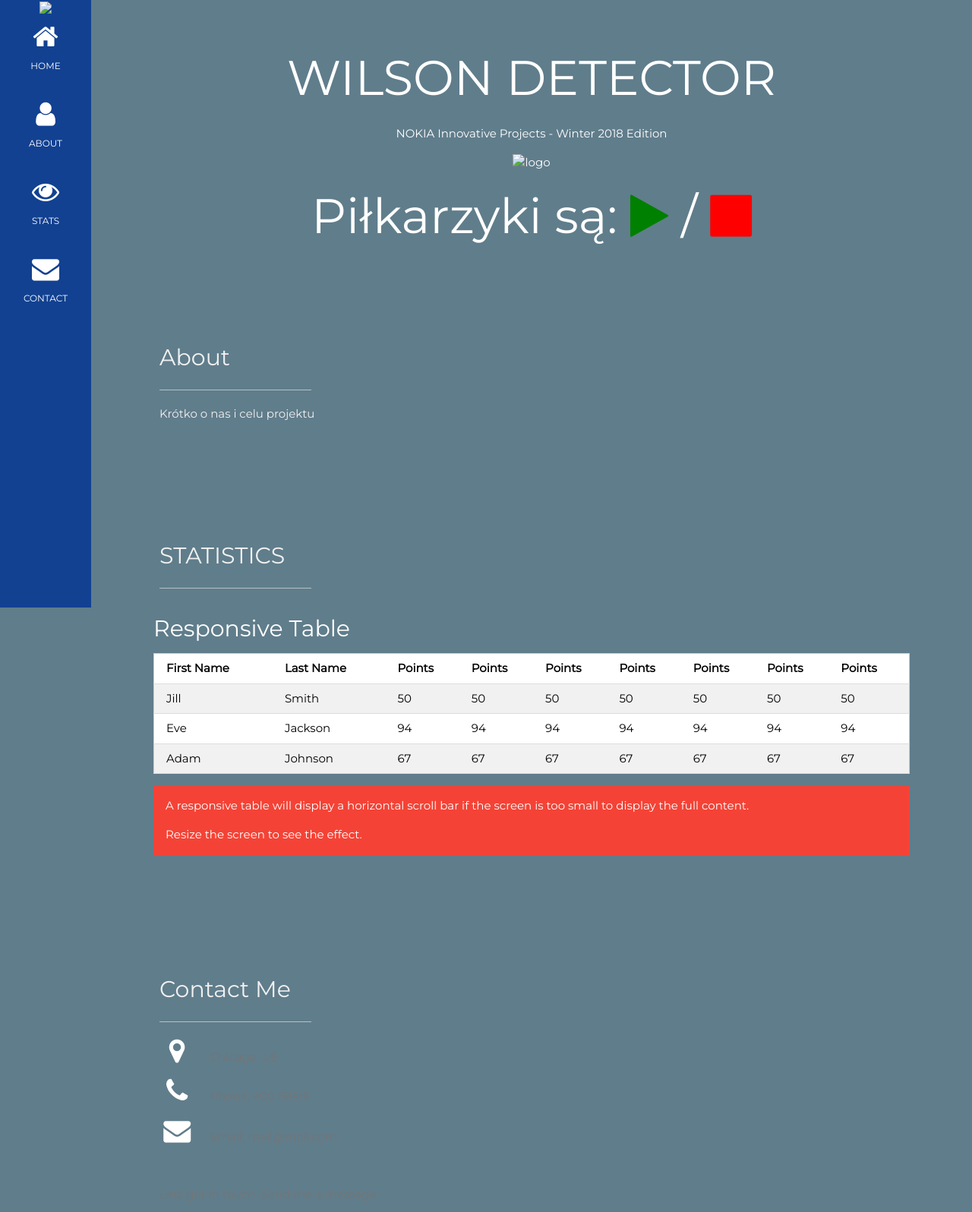
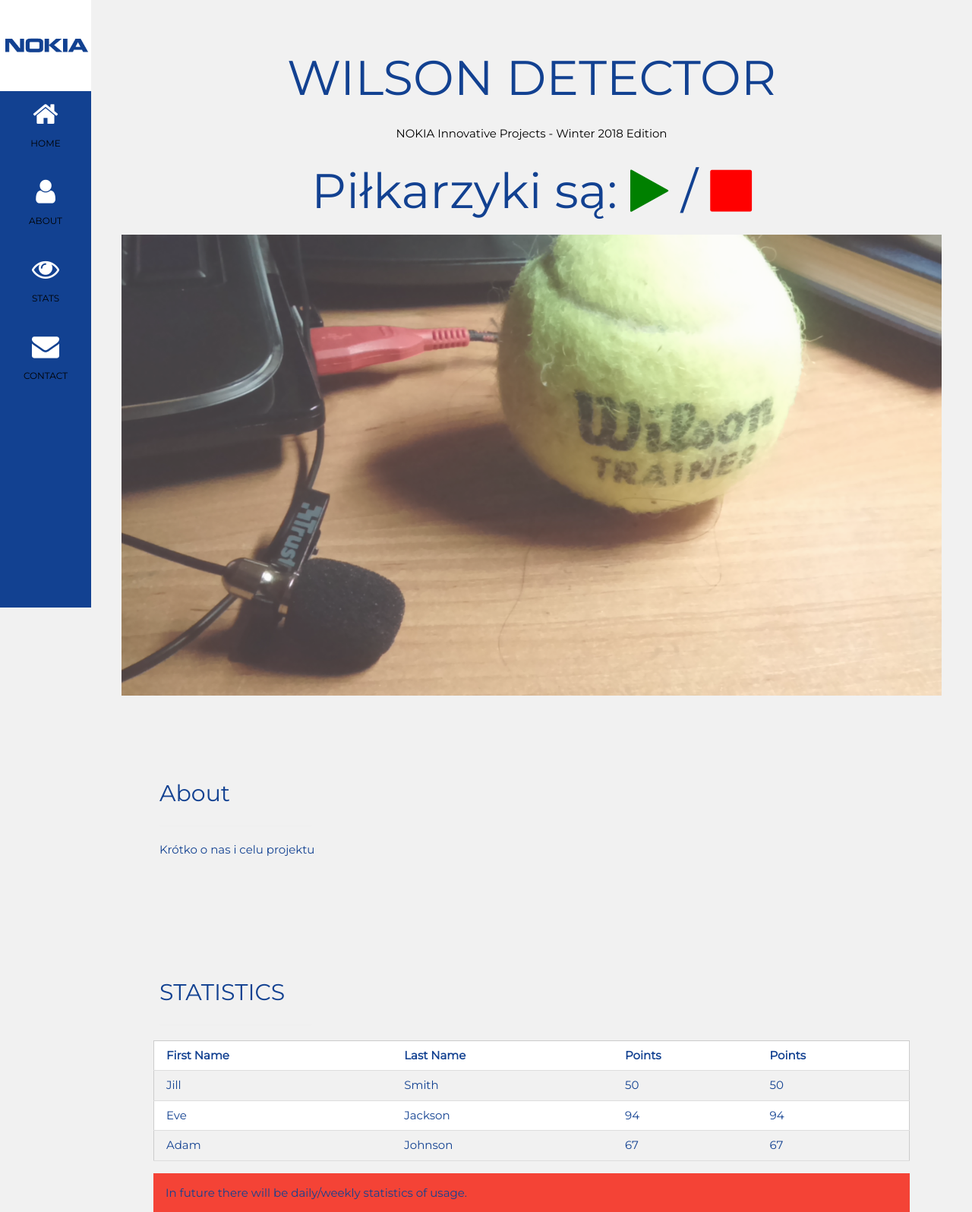
Before and after one commit to nokia-wroclaw/innovativeproject-sound-detector, a plain HTML site: page frontend/index.html in a window 1280 px wide. Shown: the top 1596 px of the page at 76% size. Drawn offline with nearby package versions, Linux system fonts and the light colour scheme.

Commit message:
Changed colors of dashboard

```diff
--- a/frontend/index.html
+++ b/frontend/index.html
@@ -15,41 +15,50 @@
     #main {margin-left: 120px}
     /* Remove margins from "page content" on small screens */
     @media only screen and (max-width: 600px) {#main {margin-left: 0}}
-    .nokia-colors {
+    .nokia-bg {
         background-color: #124191!important;
     }
+    .nokia-text {
+        color: #124191!important;
+    }
+    .nokia-bgwhite {
+        background-color: white;
+    }
+    .nokia-textwhite {
+        color: white;
+    }
 </style>
-<body class="w3-blue-grey">
+<body class="w3-light-gray">
 
 <!-- Icon Bar (Sidebar - hidden on small screens) -->
-<nav class="w3-sidebar w3-bar-block w3-small w3-hide-small w3-center nokia-colors">
+<nav class="w3-sidebar w3-bar-block w3-small w3-hide-small w3-center nokia-bg">
     <!-- Avatar image in top left corner -->
-    <img src="/w3images/avatar_smoke.jpg" style="width:100%">
-    <a href="#" class="w3-bar-item w3-button w3-padding-large w3-hover-black">
-        <i class="fa fa-home w3-xxlarge"></i>
+    <img src="img/nokialogo.png" style="width:100%" class="nokia-bgwhite">
+    <a href="#" class="w3-bar-item w3-button w3-padding-large w3-hover-light-gray">
+        <i class="fa fa-home w3-xxlarge nokia-textwhite"></i>
         <p>HOME</p>
     </a>
-    <a href="#about" class="w3-bar-item w3-button w3-padding-large w3-hover-black">
-        <i class="fa fa-user w3-xxlarge"></i>
+    <a href="#about" class="w3-bar-item w3-button w3-padding-large w3-hover-light-gray">
+        <i class="fa fa-user w3-xxlarge nokia-textwhite"></i>
         <p>ABOUT</p>
     </a>
-    <a href="#photos" class="w3-bar-item w3-button w3-padding-large w3-hover-black">
-        <i class="fa fa-eye w3-xxlarge"></i>
+    <a href="#photos" class="w3-bar-item w3-button w3-padding-large w3-hover-light-gray">
+        <i class="fa fa-eye w3-xxlarge nokia-textwhite"></i>
         <p>STATS</p>
     </a>
-    <a href="#contact" class="w3-bar-item w3-button w3-padding-large w3-hover-black">
-        <i class="fa fa-envelope w3-xxlarge"></i>
+    <a href="#contact" class="w3-bar-item w3-button w3-padding-large w3-hover-light-gray">
+        <i class="fa fa-envelope w3-xxlarge nokia-textwhite"></i>
         <p>CONTACT</p>
     </a>
 </nav>
 
 <!-- Navbar on small screens (Hidden on medium and large screens) -->
 <div class="w3-top w3-hide-large w3-hide-medium" id="myNavbar">
-    <div class="w3-bar nokia-colors w3-opacity w3-hover-opacity-off w3-center w3-small">
-        <a href="#" class="w3-bar-item w3-button" style="width:25% !important">HOME</a>
-        <a href="#about" class="w3-bar-item w3-button" style="width:25% !important">STATS</a>
-        <a href="#photos" class="w3-bar-item w3-button" style="width:25% !important">ABOUT</a>
-        <a href="#contact" class="w3-bar-item w3-button" style="width:25% !important">CONTACT</a>
+    <div class="w3-bar nokia-bg w3-opacity w3-hover-opacity-off w3-center w3-small">
+        <a href="#" class="w3-bar-item w3-button nokia-textwhite" style="width:25% !important">HOME</a>
+        <a href="#about" class="w3-bar-item w3-button nokia-textwhite" style="width:25% !important">STATS</a>
+        <a href="#photos" class="w3-bar-item w3-button nokia-textwhite" style="width:25% !important">ABOUT</a>
+        <a href="#contact" class="w3-bar-item w3-button nokia-textwhite" style="width:25% !important">CONTACT</a>
     </div>
 </div>
 
@@ -57,12 +66,10 @@
 <div class="w3-padding-large" id="main">
     <!-- Header/Home -->
     <header class="w3-container w3-padding-32 w3-center" id="home">
-        <h1 class="w3-jumbo"><span class="w3-hide-small"></span> WILSON DETECTOR </h1>
+        <h1 class="w3-jumbo nokia-text"><span class="w3-hide-small"></span> WILSON DETECTOR </h1>
         <p>NOKIA Innovative Projects - Winter 2018 Edition</p>
-        <img src="" alt="logo" class="w3-image" width="992" height="1108">
-        <!-- End of Header/Home -->
 
-            <h2 class="w3-jumbo"> Piłkarzyki są: <span>
+        <h2 class="w3-jumbo nokia-text"> Piłkarzyki są: <span>
             <!-- Wolne od... -->
             <i class="fa fa-play" style="color:green"></i>
             /
@@ -71,16 +78,15 @@
 
         </span></h2>
 
-        <!-- End of Header/Home -->
-
+        <img src="img/Object_and_mic.JPG" alt="wilson" class="w3-image" style="opacity:75%" >
     <!-- End of Header/Home -->
     </header>
 
     <!-- About Section -->
-    <div class="w3-content w3-justify w3-text-grey w3-padding-64" id="about">
-        <h2 class="w3-text-light-grey">About</h2>
+    <div class="w3-content w3-justify nokia-text w3-padding-64" id="about">
+        <h2 class="nokia-text">About</h2>
         <hr style="width:200px" class="w3-opacity">
-        <p class="w3-text-light-grey">
+        <p class="nokia-text">
             Krótko o nas i celu projektu
         </p>
 
@@ -89,23 +95,17 @@
 
     <!-- Stats Section -->
     <div class="w3-padding-64 w3-content" id="photos">
-        <h2 class="w3-text-light-grey">STATISTICS</h2>
+        <h2 class="nokia-text">STATISTICS</h2>
         <hr style="width:200px" class="w3-opacity">
 
         <!-- Grid for stats -->
         <div class="w3-row-padding" style="margin:0 -16px">
 
-            <h2>Responsive Table</h2>
             <div class="w3-responsive">
-                <table class="w3-table-all" style="color:black">
+                <table class="w3-table-all nokia-text" style="color:white">
                     <tr>
                         <th>First Name</th>
                         <th>Last Name</th>
-                        <th>Points</th>
-                        <th>Points</th>
-                        <th>Points</th>
-                        <th>Points</th>
-                        <th>Points</th>
                         <th>Points</th>
                         <th>Points</th>
                     </tr>
@@ -114,20 +114,10 @@
                         <td>Smith</td>
                         <td>50</td>
                         <td>50</td>
-                        <td>50</td>
-                        <td>50</td>
-                        <td>50</td>
-                        <td>50</td>
-                        <td>50</td>
                     </tr>
                     <tr>
                         <td>Eve</td>
                         <td>Jackson</td>
-                        <td>94</td>
-                        <td>94</td>
-                        <td>94</td>
-                        <td>94</td>
-                        <td>94</td>
                         <td>94</td>
                         <td>94</td>
                     </tr>
@@ -136,18 +126,12 @@
                         <td>Johnson</td>
                         <td>67</td>
                         <td>67</td>
-                        <td>67</td>
-                        <td>67</td>
-                        <td>67</td>
-                        <td>67</td>
-                        <td>67</td>
                     </tr>
                 </table>
             </div>
 
-            <div class="w3-panel w3-red">
-                <p>A responsive table will display a horizontal scroll bar if the screen is too small to display the full content.</p>
-                <p>Resize the screen to see the effect.</p>
+            <div class="w3-panel w3-red nokia-text">
+                <p>In future there will be daily/weekly statistics of usage.</p>
             </div>
 
         <!-- End stats grid -->
@@ -156,33 +140,36 @@
     </div>
 
     <!-- Contact Section -->
-    <div class="w3-padding-64 w3-content w3-text-grey" id="contact">
-        <h2 class="w3-text-light-grey">Contact Me</h2>
+    <div class="w3-padding-64 w3-content nokia-text" id="contact">
+        <h2 class="nokia-text">Contact Us</h2>
         <hr style="width:200px" class="w3-opacity">
 
         <div class="w3-section">
-            <p><i class="fa fa-map-marker fa-fw w3-text-white w3-xxlarge w3-margin-right"></i> Chicago, US</p>
-            <p><i class="fa fa-phone fa-fw w3-text-white w3-xxlarge w3-margin-right"></i> Phone: +00 151515</p>
-            <p><i class="fa fa-envelope fa-fw w3-text-white w3-xxlarge w3-margin-right"> </i> Email: mail@mail.com</p>
+            <p><i class="nokia-text fa fa-map-marker fa-fw w3-text-white w3-xxlarge w3-margin-right"></i> Chicago, US</p>
+            <p><i class="nokia-text fa fa-phone fa-fw w3-text-white w3-xxlarge w3-margin-right"></i> Phone: +00 151515</p>
+            <p><i class="nokia-text fa fa-envelope fa-fw w3-text-white w3-xxlarge w3-margin-right"> </i> Email: mail@mail.com</p>
         </div><br>
-        <p>Lets get in touch. Send me a message:</p>
+        <p>Lets get in touch. Send us a message:</p>
 
+        <!--
         <form action="/action_page.php" target="_blank">
             <p><input class="w3-input w3-padding-16" type="text" placeholder="Name" required name="Name"></p>
             <p><input class="w3-input w3-padding-16" type="text" placeholder="Email" required name="Email"></p>
             <p><input class="w3-input w3-padding-16" type="text" placeholder="Subject" required name="Subject"></p>
             <p><input class="w3-input w3-padding-16" type="text" placeholder="Message" required name="Message"></p>
             <p>
-                <button class="w3-button w3-light-grey w3-padding-large" type="submit">
-                    <i class="fa fa-paper-plane"></i> SEND MESSAGE
+                <button class="w3-button w3-light-grey w3-padding-large nokia-text" type="submit">
+                    <i class="nokia-text fa fa-paper-plane"></i> SEND MESSAGE
                 </button>
             </p>
         </form>
+        -->
+
         <!-- End Contact Section -->
     </div>
 
     <!-- Footer -->
-    <footer class="w3-content w3-padding-64 w3-text-grey w3-xlarge">
+    <footer class="w3-content w3-padding-64 nokia-text w3-xlarge">
         <i class="fa fa-facebook-official w3-hover-opacity"></i>
         <i class="fa fa-instagram w3-hover-opacity"></i>
         <i class="fa fa-snapchat w3-hover-opacity"></i>
```
Also changed, not shown: frontend/img/Object_and_mic.JPG (renamed from Object_and_mic.JPG), frontend/img/nokialogo.png (added), 1 other file. Lines whose indentation alone changed are shown as unchanged.
